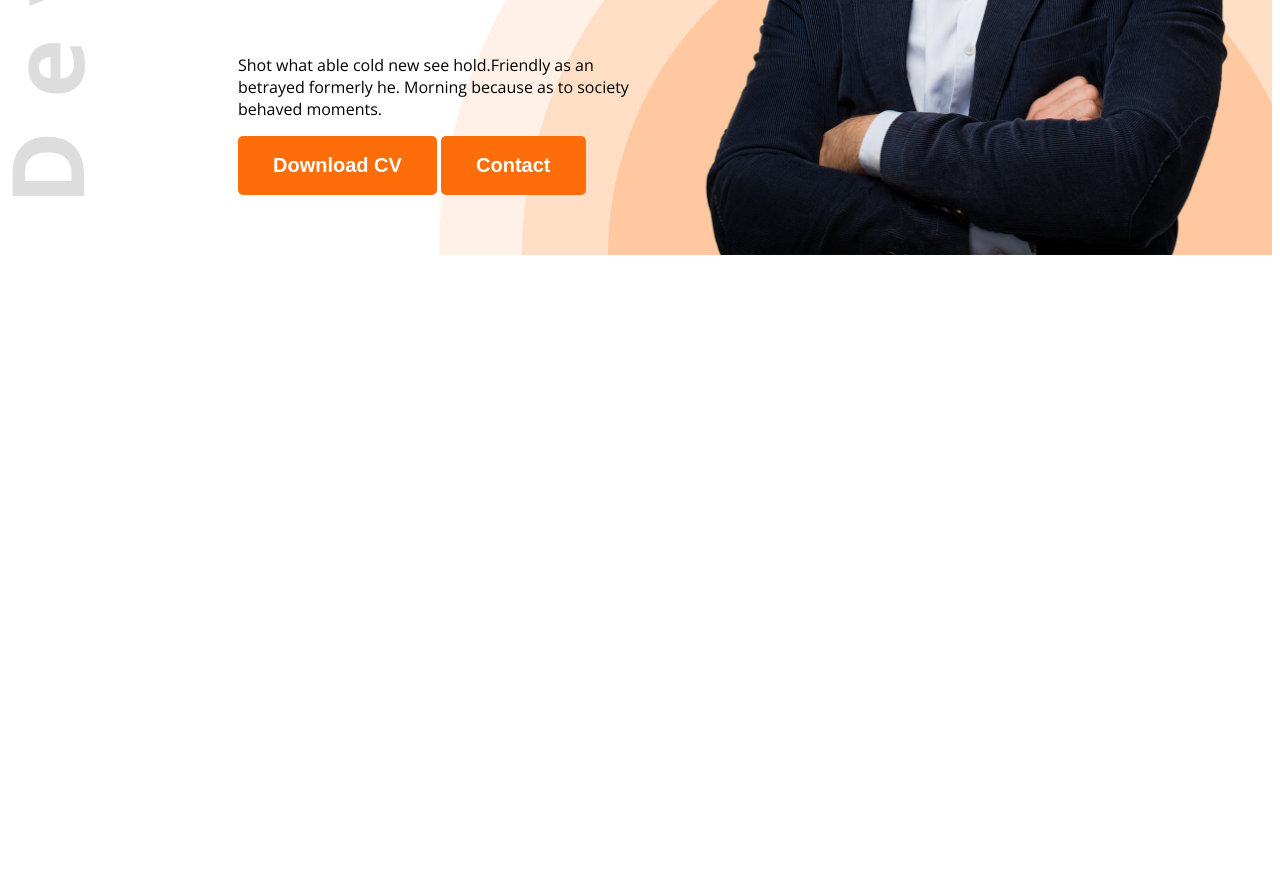
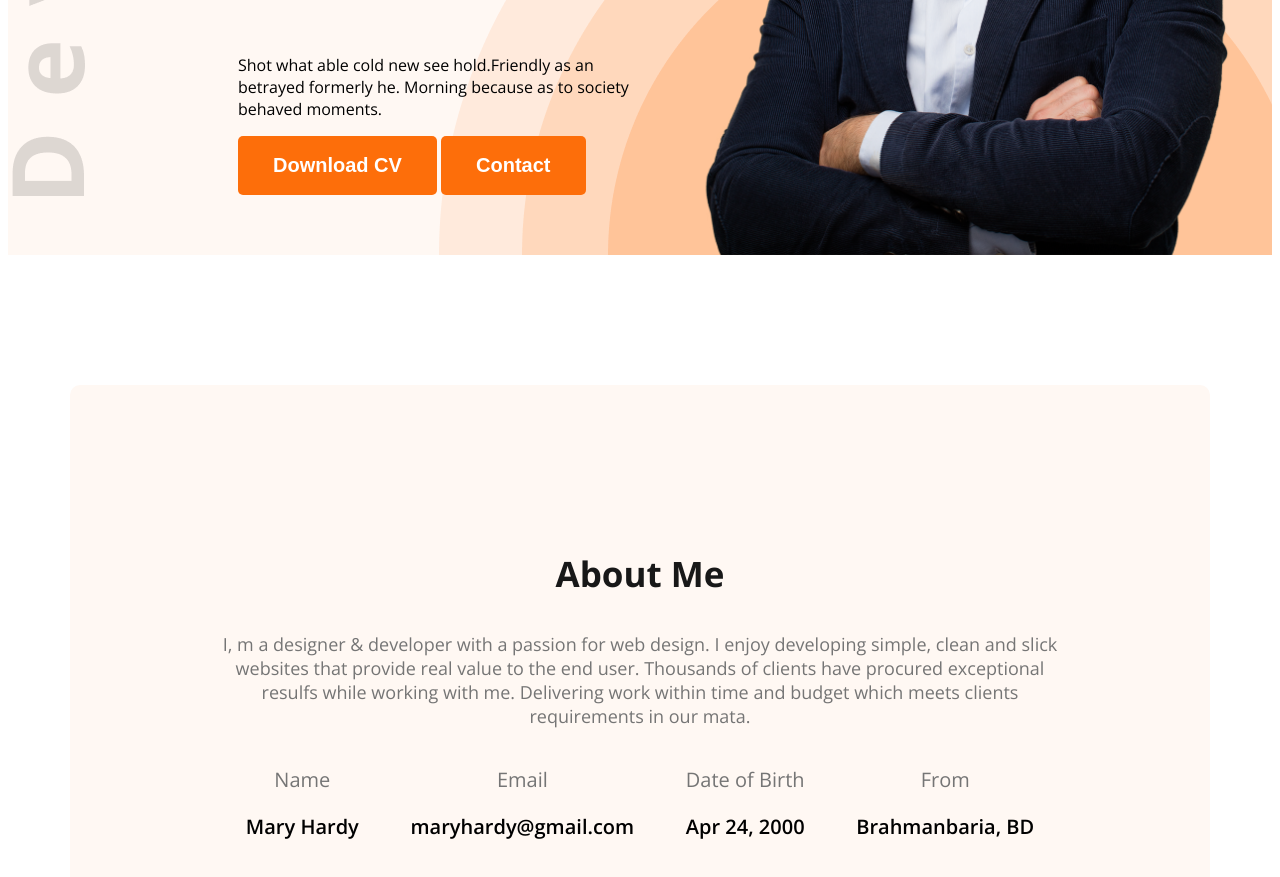
Before and after one commit to mdrirabiul/web-developer-portfolio, a plain HTML site: page index.html in a window 1280 px wide. Shown: the part 575-1452 px from the top of the page. Before the commit the page ends 838 px from the top, so only its background shows below. Drawn offline with nearby package versions, Linux system fonts and the light colour scheme.

Commit message:
added about section

```diff
--- a/index.html
+++ b/index.html
@@ -13,7 +13,7 @@
 </head>
 
 <body class="open-sans-normal">
-    <header class="header">
+    <header class="header secondary-bg">
         <nav>
             <h3 class="nav-title">Ma<span class="text-primary">r</span>y</h3>
             <ul>
@@ -34,7 +34,28 @@
         </div>
     </header>
     <main>
-
+        <section class="about secondary-bg">
+            <h3 class="section-title">About Me</h3>
+            <p class="section-description dark-3">I, m a designer & developer with a passion for web design. I enjoy developing simple, clean and slick websites that provide real value to the end user. Thousands of clients have procured exceptional resulfs while working with me. Delivering work within time and budget which meets clients requirements in our mata.</p>
+            <div class="about-items">
+                <div class="about-item">
+                    <p class="item-title dark-3">Name</p>
+                    <p class="item-description">Mary Hardy</p>
+                </div>
+                <div class="about-item">
+                    <p class="item-title dark-3">Email</p>
+                    <p class="item-description">maryhardy@gmail.com</p>
+                </div>
+                <div class="about-item">
+                    <p class="item-title dark-3">Date of Birth</p>
+                    <p class="item-description">Apr 24, 2000</p>
+                </div>
+                <div class="about-item">
+                    <p class="item-title dark-3">From</p>
+                    <p class="item-description">Brahmanbaria, BD</p>
+                </div>
+            </div>
+        </section>
     </main>
     <footer>
 
--- a/styles/portfolio.css
+++ b/styles/portfolio.css
@@ -6,13 +6,23 @@
   font-variation-settings:
     "wdth" 100;
 }
-
+/* main styles */
+main {
+    max-width: 1140px;
+    margin: 0 auto;
+}
 /* shared style */
+.secondary-bg {
+    background-color: #FFF8F3;
+}
 .text-primary {
     color: #FD6E0A;
 }
 .dark-2 {
     color: #474747;
+}
+.dark-3 {
+    color: #757575;
 }
 .btn-primary {
     background-color: #FD6E0A;
@@ -23,6 +33,17 @@
     border-radius: 5px;
     border: none;
 }
+.section-title {
+    font-size: 35px;
+    font-weight: bold;
+    color: #181818;
+}
+.section-description {
+    font-size: 18px;
+    color: 757575;
+}
+
+
 /* header */
 .header {
     background-image: url(../images/developer.png), url('../images/header_bg.png');
@@ -73,3 +94,23 @@ nav li a {
 .banner-profile-pic {
     width: 580px;
 }
+
+/* about styles */
+.about {
+    border-radius: 10px;
+    padding: 130px 150px;
+    text-align: center;
+    margin-top: 130px;
+}
+.about-items {
+    display: flex;
+    justify-content: space-around;
+}
+.item-title {
+    font-weight: 400;
+    font-size: 20px;
+}
+.item-description {
+    font-weight: 600;
+    font-size: 20px;
+}
```
